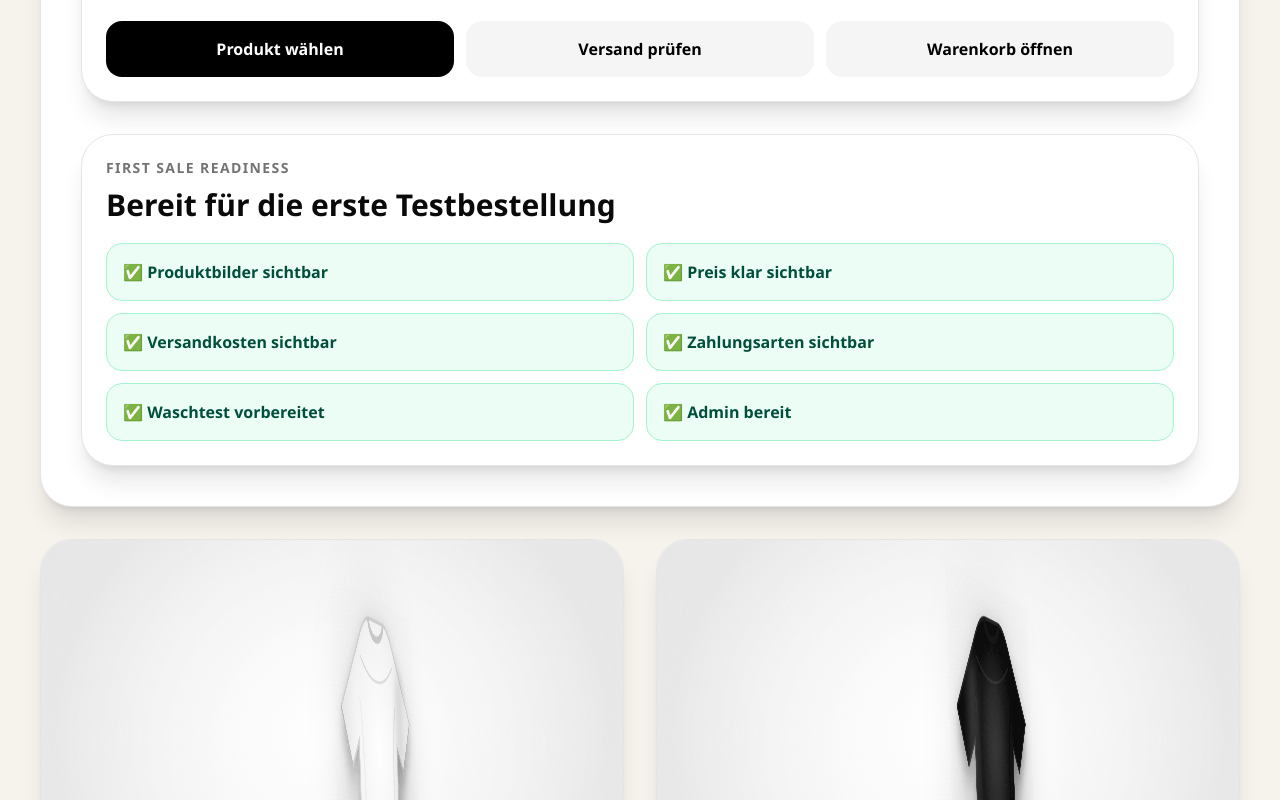
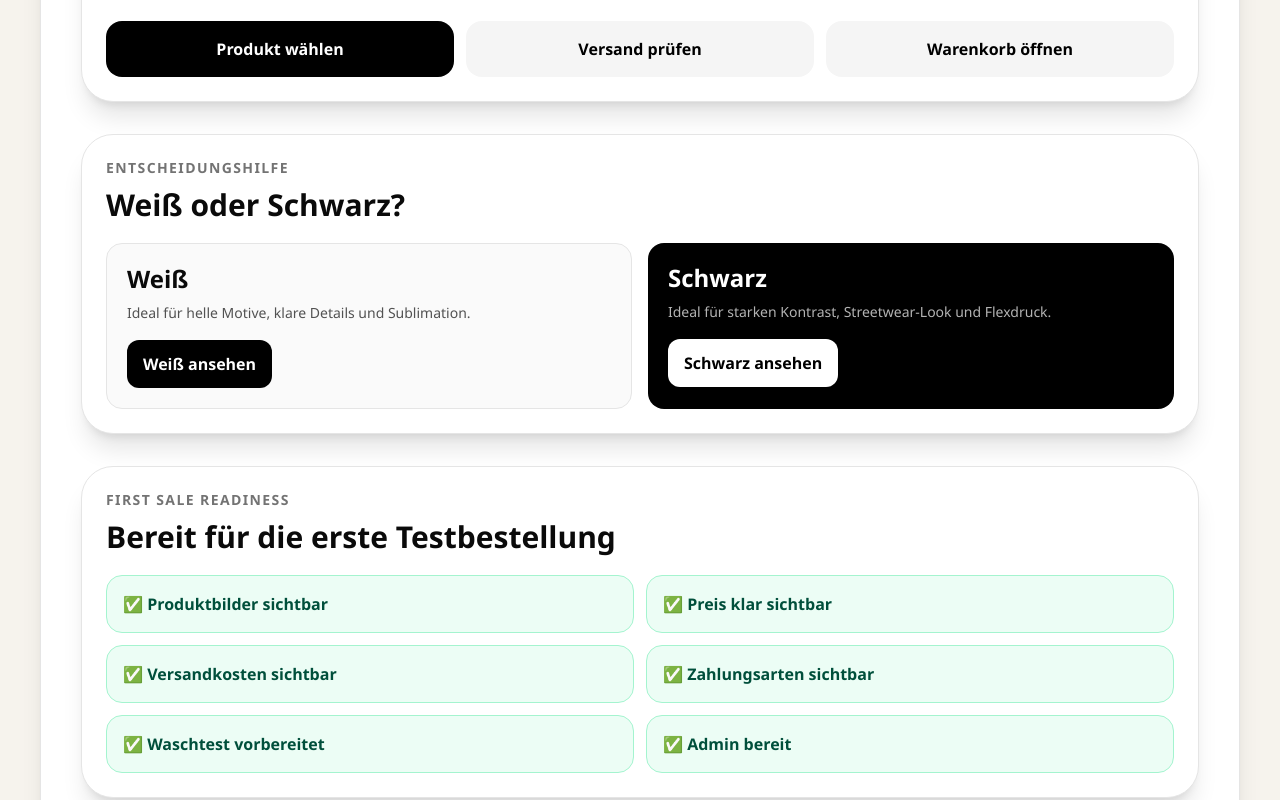
Before and after one commit to butasioan-sketch/platypus-shirt-shop, a Next.js app: page / in a window 1280 px wide. Shown: the part 3500-4300 px from the top of the page. Built offline with nearby package versions, Linux system fonts and the light colour scheme.

Commit message:
add product comparison block

```diff
--- a/components/HeroSection.tsx
+++ b/components/HeroSection.tsx
@@ -12,6 +12,7 @@ import FAQBlock from "./FAQBlock";
 import NewsletterBlock from "./NewsletterBlock";
 import SocialShareBlock from "./SocialShareBlock";
 import SalesMissionBlock from "./SalesMissionBlock";
+import ProductComparisonBlock from "./ProductComparisonBlock";
 import ExitIntentOffer from "./ExitIntentOffer";
 import ProductQualityBanner from "./ProductQualityBanner";
 import ProductGuaranteeBlock from "./ProductGuaranteeBlock";
@@ -46,6 +47,7 @@ export default function HeroSection() {
       <NewsletterBlock />
       <SocialShareBlock />
       <SalesMissionBlock />
+      <ProductComparisonBlock />
       <ExitIntentOffer />
       <FirstSaleChecklist />
     </div>
--- /dev/null
+++ b/components/ProductComparisonBlock.tsx
@@ -0,0 +1,35 @@
+export default function ProductComparisonBlock() {
+  return (
+    <div className="mt-8 rounded-[2rem] bg-white border border-neutral-200 shadow-xl p-6">
+      <p className="text-sm font-black uppercase tracking-widest text-neutral-500">
+        Entscheidungshilfe
+      </p>
+
+      <h2 className="mt-2 text-3xl font-black">
+        Weiß oder Schwarz?
+      </h2>
+
+      <div className="mt-5 grid gap-4 sm:grid-cols-2">
+        <div className="rounded-2xl bg-neutral-50 border border-neutral-200 p-5">
+          <p className="text-2xl font-black">Weiß</p>
+          <p className="mt-2 text-sm text-neutral-600">
+            Ideal für helle Motive, klare Details und Sublimation.
+          </p>
+          <a href="#produkte" className="mt-4 inline-block rounded-xl bg-black px-4 py-3 font-black text-white">
+            Weiß ansehen
+          </a>
+        </div>
+
+        <div className="rounded-2xl bg-black p-5 text-white">
+          <p className="text-2xl font-black">Schwarz</p>
+          <p className="mt-2 text-sm text-white/70">
+            Ideal für starken Kontrast, Streetwear-Look und Flexdruck.
+          </p>
+          <a href="#produkte" className="mt-4 inline-block rounded-xl bg-white px-4 py-3 font-black text-black">
+            Schwarz ansehen
+          </a>
+        </div>
+      </div>
+    </div>
+  );
+}
```
